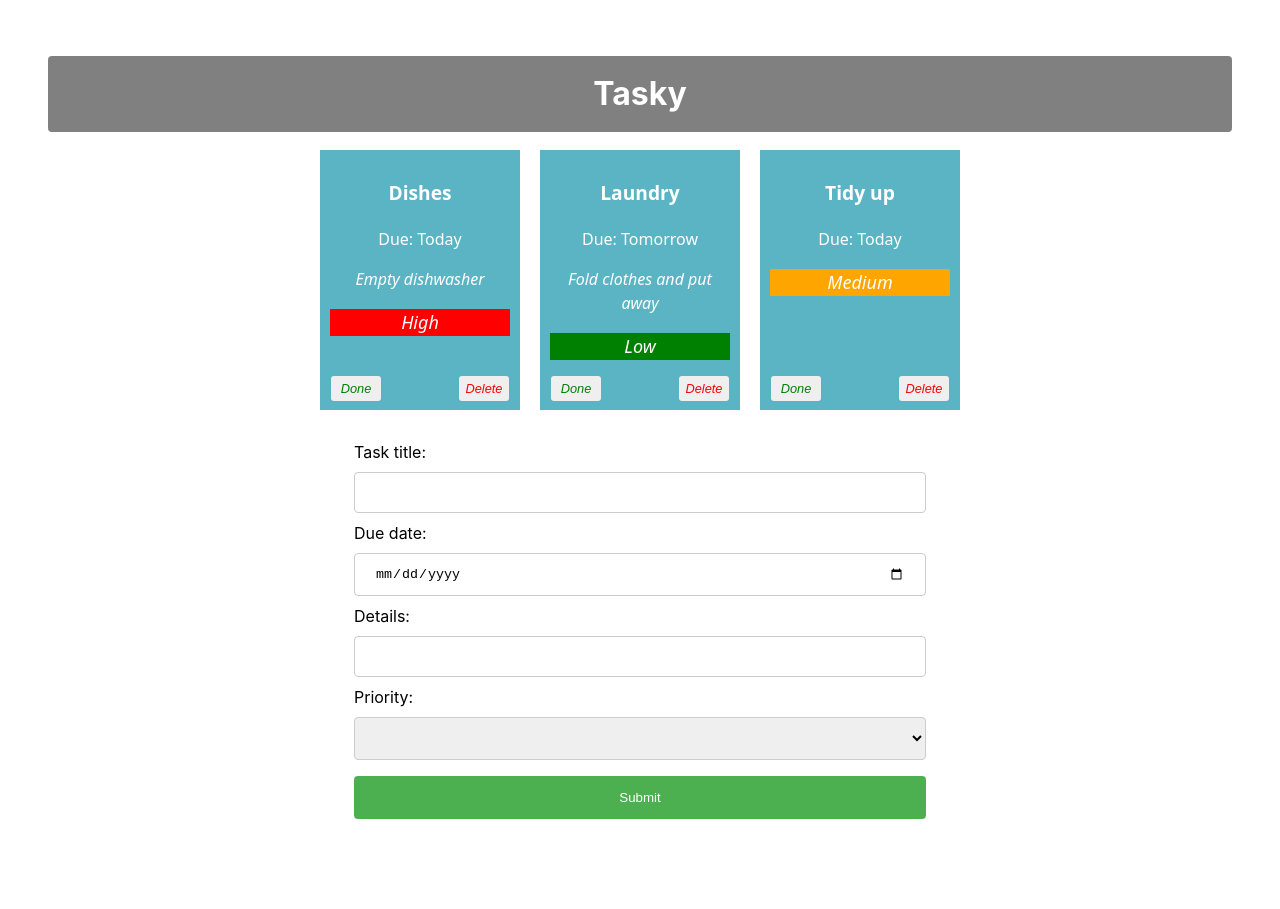
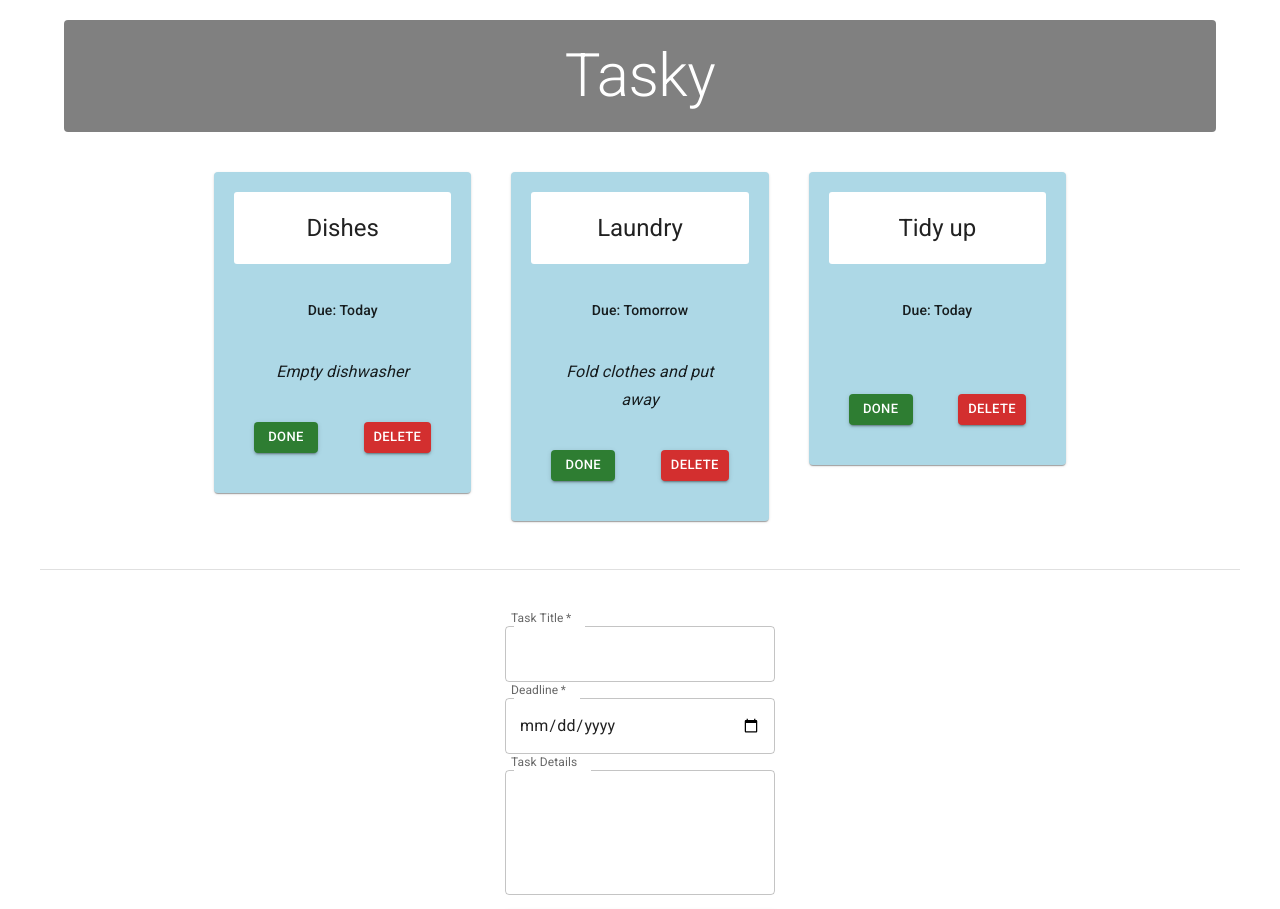
Before and after one commit to enderlord116/react-basics-labs2, a React (Vite) app in the folder tasky/: page / in a window 1280 px wide. Shown: the top 909 px of the page. Built offline with nearby package versions, Linux system fonts and the light colour scheme.

Commit message:
Tasky Lab 3 done

```diff
--- a/tasky/index.html
+++ b/tasky/index.html
@@ -1,6 +1,10 @@
 <!doctype html>
 <html lang="en">
   <head>
+    <link rel="preconnect" href="https://fonts.googleapis.com" />
+    <link rel="preconnect" href="https://fonts.gstatic.com" crossorigin />
+    <link rel="stylesheet" href="https://fonts.googleapis.com/css2?family=Roboto:wght@300;400;500;700&display=swap"
+/>
     <meta charset="UTF-8" />
     <link rel="icon" type="image/svg+xml" href="/favicon.svg" />
     <meta name="viewport" content="width=device-width, initial-scale=1.0" />
--- a/tasky/package.json
+++ b/tasky/package.json
@@ -10,6 +10,10 @@
     "preview": "vite preview"
   },
   "dependencies": {
+    "@emotion/react": "^11.14.0",
+    "@emotion/styled": "^11.14.1",
+    "@mui/icons-material": "^9.4.0",
+    "@mui/material": "^9.4.0",
     "react": "^19.2.8",
     "react-dom": "^19.2.8",
     "uuid": "^14.0.2"
--- a/tasky/src/App.css
+++ b/tasky/src/App.css
@@ -4,83 +4,9 @@
   font-weight: 400;
 }
 
-h1 {
-  text-align: center;
-  background-color: grey;
-  color: white;
-  padding: 14px 20px;
-  margin: 8px 0;
-  border: none;
-  border-radius: 4px;
-}
-
-.container{
-  text-align: center;
-}
-
-div {
-  padding: 20px;
-}
-
-.card {
-  display: inline-block;
-  vertical-align: top;
-  font-family: system-ui;
-  background: #5bb4c4;
-  color: white;
-  text-align: center;
-  width: 180px;
-  height: 240px;
-  margin: 10px;
-  padding: 10px;
-  position: relative;
-}
-
-.title {
-  font-weight: bold;
-  font-size: 1.2em;
-}
-.description{
-  font-style: italic;
-}
-
 .priority{
   font-style: italic;
   font-size: large;
-}
-
-button {
-  border: none;
-  border-radius: 3px;
-  font-style: italic;
-  font-size: 0.8em;
-  margin: 4px 6px;
-  width: 50px;
-  height: 25px;
-}
-
-.doneButton {
-  position: absolute;
-  bottom: 5px;
-  left: 5px;
-  color: green;
-}
-
-.deleteButton {
-  position: absolute;
-  bottom: 5px;
-  right: 5px;
-  color: red;
-}
-
-input[type=text], input[type=date] {
-  width: 100%;
-  padding: 12px 20px;
-  margin: 8px 0;
-  display: inline-block;
-  border: 1px solid #ccc;
-  border-radius: 4px;
-  box-sizing: border-box;
 }
 
 select {
@@ -92,24 +18,3 @@
   border-radius: 4px;
   box-sizing: border-box;
 }
-
-input[type=submit] {
-  width: 100%;
-  background-color: #4CAF50;
-  color: white;
-  padding: 14px 20px;
-  margin: 8px 0;
-  border: none;
-  border-radius: 4px;
-  cursor: pointer;
-}
-
-input[type=submit]:hover {
-  background-color: #45a049;
-}
-
-form {
-  text-align: left;
-  width: 50%;
-  margin: auto;
-}
--- a/tasky/src/App.jsx
+++ b/tasky/src/App.jsx
@@ -3,6 +3,10 @@
 import AddTaskForm from './components/Form';
 import React, { useState } from 'react';
 import { v4 as uuidv4 } from 'uuid';
+import Typography from '@mui/material/Typography';
+import Container from '@mui/material/Container';
+import Grid from '@mui/material/Grid';
+
 
 function App() {
   const [ taskState, setTaskState ] = useState({
@@ -69,20 +73,62 @@
 
   return (
     <div className="container">
-      <h1>Tasky</h1>
+      <Container component="main">
+        <Typography
+          component="h1"
+          variant="h2"
+          align="center"
+          gutterBottom
+          sx={{
+            backgroundColor: 'gray',
+            textAlign: 'center',
+            color: 'white',
+            padding: '20px',
+            margin: '20px 0 40px 0',
+            borderRadius: '4px'
+          }}
+        >
+          Tasky
+        </Typography>
+      </Container>
+      <Container maxWidth="md" component="main">
+        <Grid
+          container
+          spacing={5}
+          sx={{
+            justifyContent: "center"
+          }}
+        >
           {taskState.tasks.map((task, index) => (
             <Task
               title={task.title}
               description={task.description}
               deadline={task.deadline}
-        priority={task.priority}
+              done={task.done}
               key={task.id}
-        done={task.done}
               markDone={() => doneHandler(index)}
               deleteTask={() => deleteHandler(index)}
             />
           ))}
-        <AddTaskForm submit={formSubmitHandler} change={formChangeHandler} />
+        </Grid>
+      </Container>
+      <Container
+        component="footer"
+        sx={{
+          borderTop: (theme) => `1px solid ${theme.palette.divider}`,
+          my: 6,
+          py: 6,
+        }}
+      >
+        <Grid container sx={{
+          justifyContent: "center"
+        }}>
+          <AddTaskForm
+            submit={formSubmitHandler}
+            change={formChangeHandler}
+          />
+        </Grid>
+      </Container>
     </div>
   );
 }
--- a/tasky/src/components/Form.jsx
+++ b/tasky/src/components/Form.jsx
@@ -1,34 +1,63 @@
+import Box from '@mui/material/Box';
+import TextField from '@mui/material/TextField';
+import Button from '@mui/material/Button';
+
 const AddTaskForm = (props) => {
 
   return (
-    <div>
-      <form onSubmit={props.submit}>
-        <label>
-            Task title:
-            <input type="text" name="title" required onChange={(event) => props.change(event)}/>
-        </label>
-        <br />
-        <label>
-            Due date:
-            <input type="date" name="deadline" required onChange={(event) => props.change(event)}/>
-        </label>
-        <br />
-        <label>
-            Details:
-            <input type="text" name="description" onChange={(event) => props.change(event)}/>
-        </label>
-        <label>
-            Priority:
-            <select name="priority" onChange={(event) => props.change(event)}>
-                <option value=""></option>
-                <option value="Low">Low</option>
-                <option value="Medium">Medium</option>
-                <option value="High">High</option>
-            </select>
-        </label>
-        <input type="submit" value="Submit" />
-        </form>
-    </div>
+    <Box
+        component="form"
+        sx={{
+            '& .MuiOutlinedInput-root': { m: 1, width: '30ch' },
+        }}
+        onSubmit={props.submit}
+    >
+        <div>
+            <TextField
+                required
+                id="outlined-required"
+                name="title"
+                label="Task Title"
+                slotProps={{ inputLabel: { shrink: true}}}
+                onChange={(event) => props.change(event)}
+            />
+        </div>
+        <div>
+            <TextField
+                required
+                name="deadline"
+                label="Deadline"
+                slotProps={{ inputLabel: { shrink: true}}}
+                type="date"
+                onChange={(event) => props.change(event)}
+            />
+        </div>
+        <div>
+            <TextField
+                id="outlined-multiline-static"
+                name="description"
+                label="Task Details"
+                slotProps={{ inputLabel: { shrink: true}}}
+                multiline
+                rows={4}
+                onChange={(event) => props.change(event)}
+            />
+        </div>
+        <div>
+            <Button
+                type="submit"
+                variant="contained"
+                color="primary"
+                sx={{
+                    m: 1,
+                    p: 1,
+                    width: '95%'
+                }}
+            >
+                Add Task
+            </Button>
+        </div>
+    </Box>
   )
 };
 
--- a/tasky/src/components/Task.jsx
+++ b/tasky/src/components/Task.jsx
@@ -1,16 +1,87 @@
 import { blue, green } from "@mui/material/colors";
+import Box from '@mui/material/Box';
+import Button from '@mui/material/Button';
+import Card from '@mui/material/Card';
+import CardActions from '@mui/material/CardActions';
+import CardContent from '@mui/material/CardContent';
+import CardHeader from '@mui/material/CardHeader';
+import Grid from '@mui/material/Grid';
+import Typography from '@mui/material/Typography';
 
 const Task = (props) => {
 
     return (
-        <div className="card" style={{backgroundColor: props.done ? 'lightgrey' : '#5bb4c4'}}>
-            <p className="title">{props.title}</p>
-            <p>Due: {props.deadline}</p>
-            <p className="description">{props.description}</p>
-            <p className="priority" style={{backgroundColor: props.priority=="Low" ? 'green' : props.priority=="Medium" ? "orange" : 'red' }}>{props.priority}</p>
-            <button onClick={props.markDone} className="doneButton">Done</button>
-            <button className='deleteButton' onClick={props.deleteTask}>Delete</button>
-        </div>
+        <Grid
+        key={props.id}
+        size={{ xs: 12, md: 4 }}
+        >
+            <Card
+                sx={{
+                    backgroundColor: props.done ? 'lightgrey' : 'lightblue',
+                    padding: '20px'
+                }}
+            >
+                <CardHeader
+                    title={props.title}
+                    sx={{
+                        backgroundColor: 'white',
+                        borderRadius: '3px',
+                        padding: '20px',
+                        textAlign: 'center'
+                    }}
+                />
+                <CardContent>
+                    <Box
+                        sx={{
+                            display: 'flex',
+                            justifyContent: 'center',
+                            alignItems: 'baseline',
+                            mb: 2,
+                            padding: '20px'
+                        }}
+                    >
+                        <Typography
+                            component="p"
+                            variant="subtitle2"
+                            color="text.primary"
+                        >
+                            Due: {props.deadline}
+                        </Typography>
+                    </Box>
+                    <Typography
+                        component="p"
+                        variant="subtitle1"
+                        align="center"
+                        sx={{ fontStyle: 'italic' }}
+                    >
+                        {props.description}
+                    </Typography>
+                </CardContent>
+                <CardActions
+                    sx={{
+                        justifyContent: 'space-between',
+                        padding: '20px'
+                    }}
+                >
+                    <Button
+                        variant="contained"
+                        size="small"
+                        color="success"
+                        onClick={props.markDone}
+                    >
+                        Done
+                    </Button>
+                    <Button
+                        variant="contained"
+                        size="small"
+                        color="error"
+                        onClick={props.deleteTask}
+                    >
+                        Delete
+                    </Button>
+                </CardActions>
+            </Card>
+        </Grid>
     )
 }
 
```
Also changed, not shown: 1 other file (tests, documents, lock files or other folders). Lines whose indentation alone changed are shown as unchanged.
